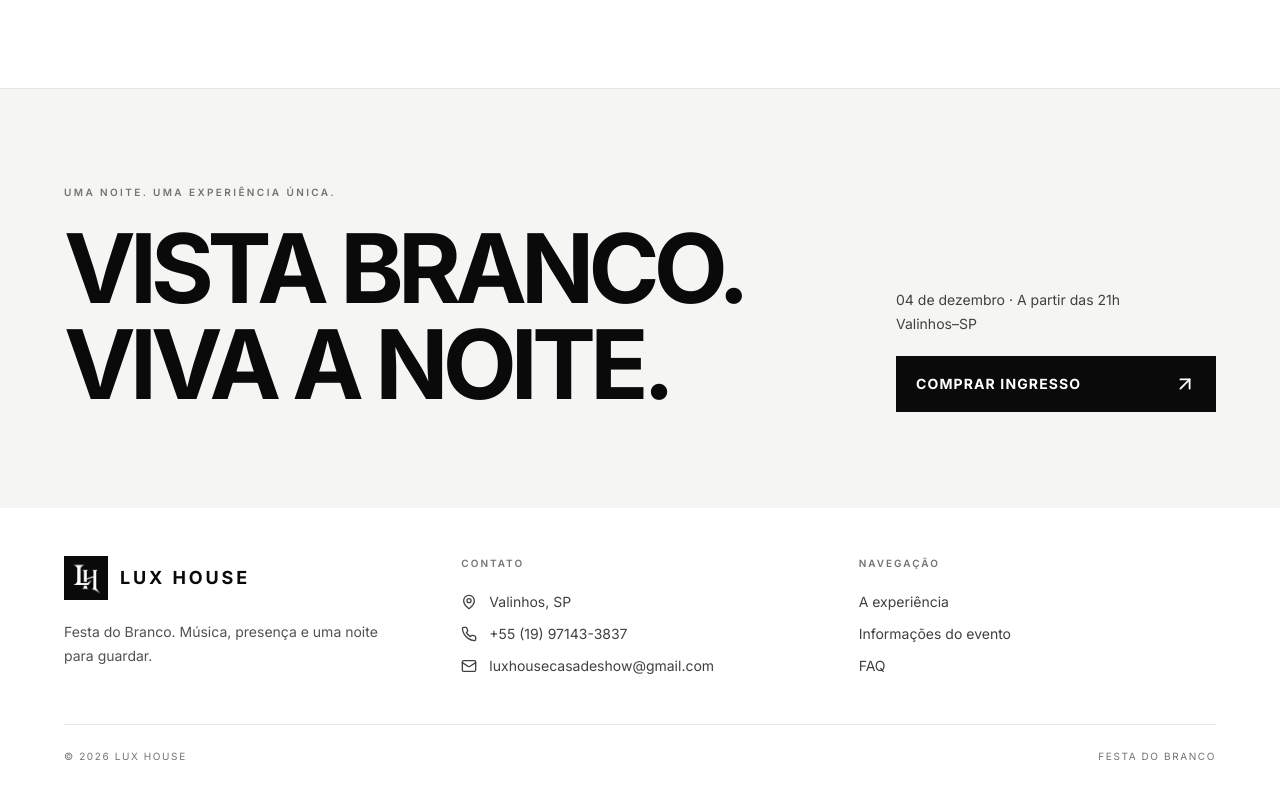
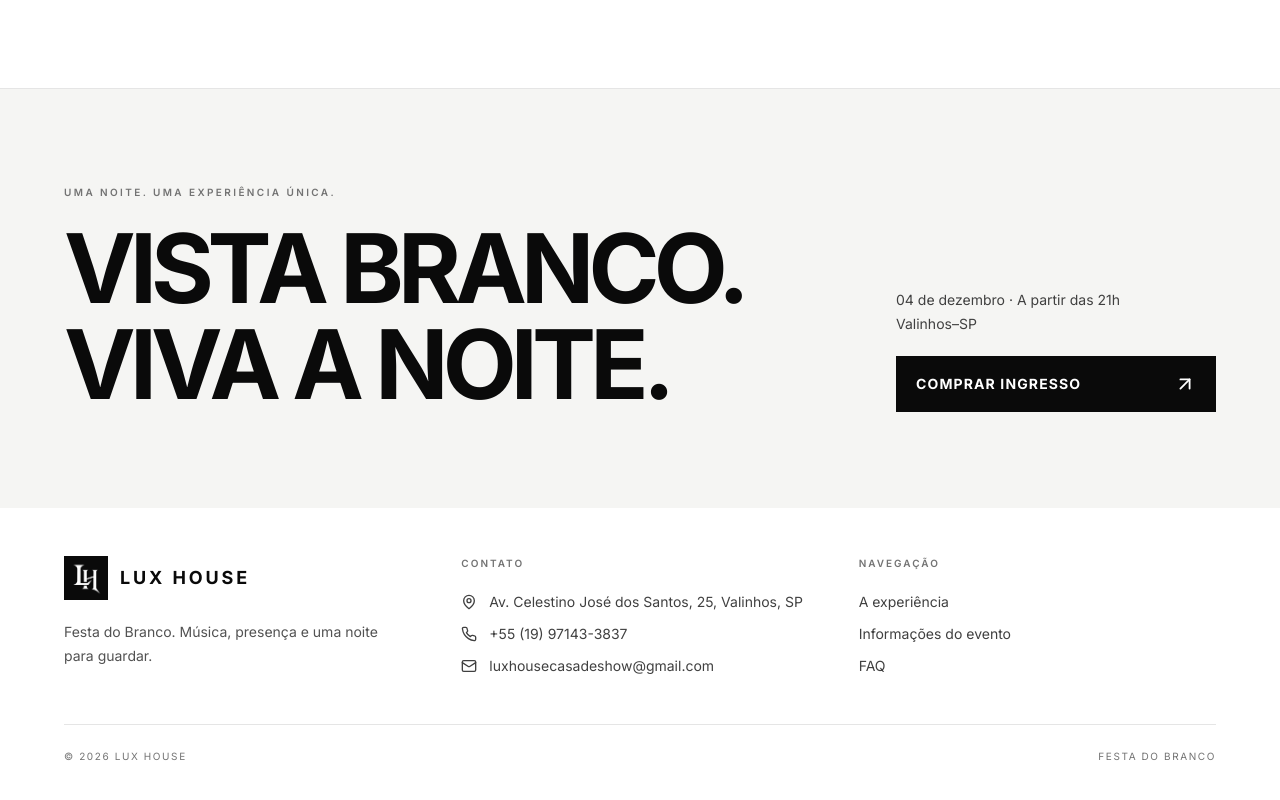
Before and after one commit to pedropapaaa/Lux-House, a React (Vite) app: page / in a window 1280 px wide. Shown: the part 2835-3635 px from the top of the page. Built offline with nearby package versions, Linux system fonts and the light colour scheme; no server answers; the database is empty.

Commit message:
Update Footer.tsx

```diff
--- a/src/components/layout/Footer.tsx
+++ b/src/components/layout/Footer.tsx
@@ -1,7 +1,7 @@
 import { Link } from 'react-router-dom';
 import { ArrowUpRight, Mail, MapPin, Phone } from 'lucide-react';
 
-const contactInfo = [{ Icon: MapPin, text: 'Valinhos, SP' }, { Icon: Phone, text: '+55 (19) 97143-3837' }, { Icon: Mail, text: 'luxhousecasadeshow@gmail.com' }];
+const contactInfo = [{ Icon: MapPin, text: 'Av. Celestino José dos Santos, 25, Valinhos, SP' }, { Icon: Phone, text: '+55 (19) 97143-3837' }, { Icon: Mail, text: 'luxhousecasadeshow@gmail.com' }];
 
 export default function Footer() {
   return (
```
